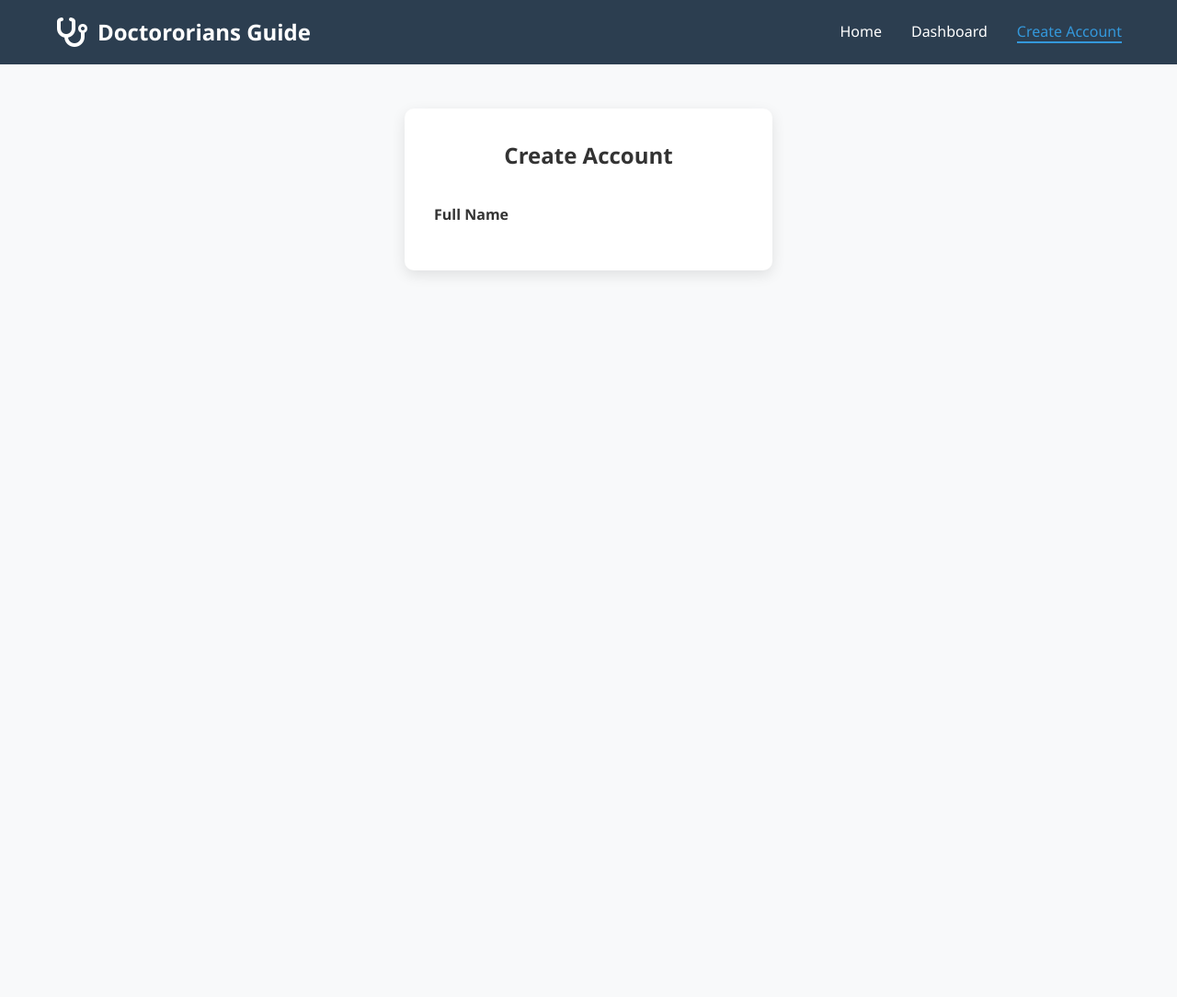
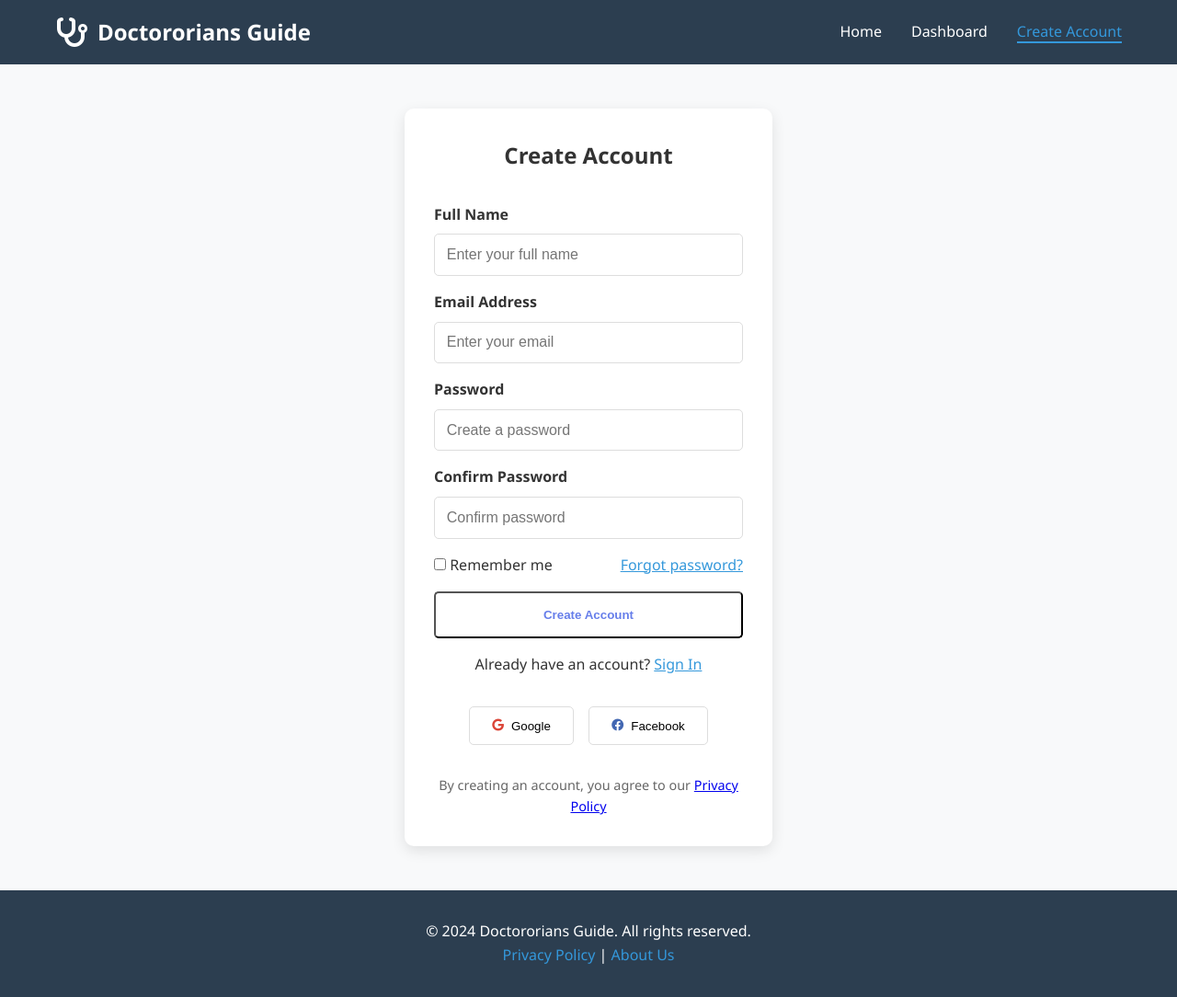
Before and after one commit to doctororiansguide/Doctororians-, a plain HTML site: page login.html in a window 1280 px wide. Shown: the whole page at 92% size. Before the commit the page ends 800 px from the top, so only its background shows below. Drawn offline with Linux system fonts and the light colour scheme.

Commit message:
Update login.html

```diff
--- a/login.html
+++ b/login.html
@@ -82,4 +82,65 @@
             <form id="loginForm">
                 <div class="form-group">
                     <label for="name">Full Name</label>
-                    <input type="text" id="
+                    <input type="text" id="name" placeholder="Enter your full name">
+                </div>
+
+                <div class="form-group">
+                    <label for="email">Email Address</label>
+                    <input type="email" id="email" placeholder="Enter your email">
+                </div>
+
+                <div class="form-group">
+                    <label for="password">Password</label>
+                    <input type="password" id="password" placeholder="Create a password">
+                </div>
+
+                <div class="form-group">
+                    <label for="confirmPassword">Confirm Password</label>
+                    <input type="password" id="confirmPassword" placeholder="Confirm password">
+                </div>
+
+                <div class="login-options">
+                    <label>
+                        <input type="checkbox"> Remember me
+                    </label>
+                    <a href="#" style="color: #3498db;">Forgot password?</a>
+                </div>
+
+                <button type="submit" class="btn-primary" style="width: 100%; padding: 1rem;">
+                    Create Account
+                </button>
+            </form>
+
+            <p style="text-align: center; margin-top: 1rem;">
+                Already have an account? <a href="#" style="color: #3498db;">Sign In</a>
+            </p>
+
+            <div class="social-login">
+                <button class="social-btn">
+                    <i class="fab fa-google" style="color: #DB4437;"></i>
+                    Google
+                </button>
+                <button class="social-btn">
+                    <i class="fab fa-facebook" style="color: #4267B2;"></i>
+                    Facebook
+                </button>
+            </div>
+
+            <p style="text-align: center; margin-top: 2rem; font-size: 0.9rem; color: #666;">
+                By creating an account, you agree to our
+                <a href="privacy.html">Privacy Policy</a>
+            </p>
+        </div>
+    </div>
+
+    <footer>
+        <div class="container">
+            <p>&copy; 2024 Doctororians Guide. All rights reserved.</p>
+            <p><a href="privacy.html">Privacy Policy</a> | <a href="about.html">About Us</a></p>
+        </div>
+    </footer>
+
+    <script src="script.js"></script>
+</body>
+</html>
```
